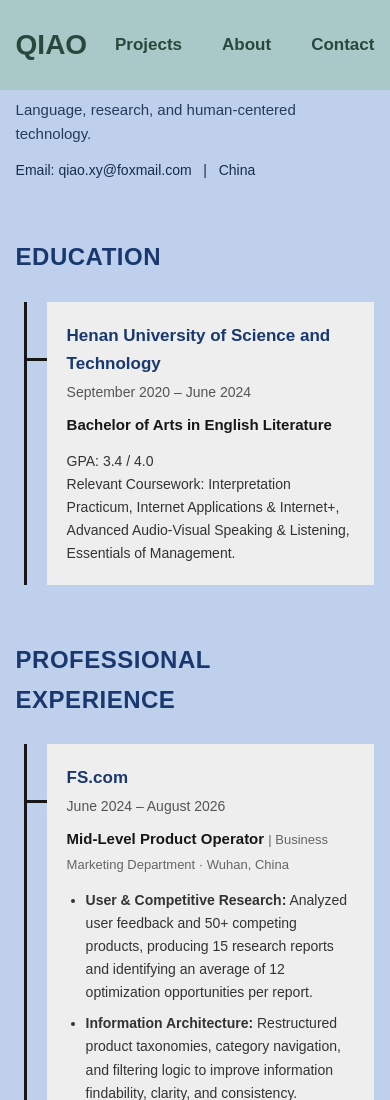
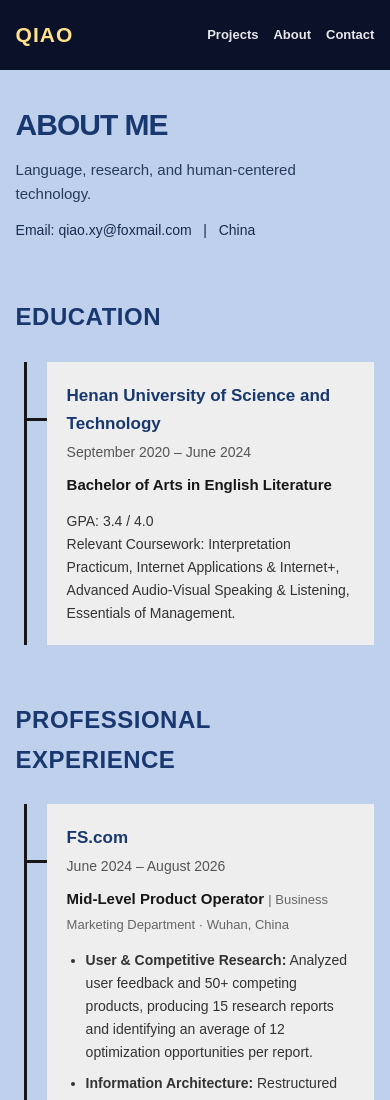
Before and after one commit to qiaoxy4/qiao, a plain HTML site: page about.html in a window 390 px wide. Shown: the top 1100 px of the page. Drawn offline with Linux system fonts and the light colour scheme.

Commit message:
Update about.html

```diff
--- a/about.html
+++ b/about.html
@@ -5,6 +5,7 @@
   <meta charset="UTF-8">
   <meta name="viewport" content="width=device-width, initial-scale=1.0">
   <title>About | Qiao</title>
+
   <style>
     * {
       box-sizing: border-box;
@@ -19,10 +20,52 @@
       line-height: 1.65;
     }
 
+    /* NAVIGATION BAR */
+    .site-header {
+      width: 100%;
+      height: 80px;
+      padding: 0 5%;
+      background: #0a1128;
+      display: flex;
+      justify-content: space-between;
+      align-items: center;
+      position: fixed;
+      top: 0;
+      left: 0;
+      z-index: 1000;
+    }
+
+    .site-logo {
+      color: #ffe28a;
+      font-size: 27px;
+      font-weight: 800;
+      text-decoration: none;
+      letter-spacing: 1px;
+    }
+
+    .site-nav {
+      display: flex;
+      align-items: center;
+      gap: 38px;
+    }
+
+    .site-nav a {
+      color: #e5e7eb;
+      font-size: 16px;
+      font-weight: 600;
+      text-decoration: none;
+      transition: color 0.3s ease;
+    }
+
+    .site-nav a:hover {
+      color: #ffe28a;
+    }
+
+    /* MAIN CONTENT */
     .about-container {
       width: min(1100px, 90%);
       margin: 0 auto;
-      padding: 65px 0 90px;
+      padding: 115px 0 90px;
     }
 
     .page-header {
@@ -70,6 +113,7 @@
       text-transform: uppercase;
     }
 
+    /* TIMELINE */
     .timeline {
       position: relative;
       margin-left: 30px;
@@ -151,6 +195,7 @@
       color: #d52d25;
     }
 
+    /* PROJECTS */
     .project-card {
       background: #eeeeee;
       padding: 25px 30px;
@@ -175,6 +220,7 @@
       color: #333;
     }
 
+    /* SKILLS */
     .skills-card {
       background: #eeeeee;
       padding: 28px 30px;
@@ -200,6 +246,7 @@
       color: #333;
     }
 
+    /* BACK TO HOME */
     .back-link {
       display: inline-block;
       margin-top: 25px;
@@ -213,10 +260,28 @@
       color: #d52d25;
     }
 
+    /* MOBILE */
     @media (max-width: 650px) {
+      .site-header {
+        height: 70px;
+        padding: 0 4%;
+      }
+
+      .site-logo {
+        font-size: 21px;
+      }
+
+      .site-nav {
+        gap: 15px;
+      }
+
+      .site-nav a {
+        font-size: 13px;
+      }
+
       .about-container {
         width: 92%;
-        padding-top: 40px;
+        padding-top: 100px;
       }
 
       .page-header h1 {
@@ -250,43 +315,12 @@
         white-space: normal;
       }
     }
-  .site-header {
-  width: 100%;
-  height: 90px;
-  padding: 0 4%;
-  background: #A9C9C8;
-  display: flex;
-  justify-content: space-between;
-  align-items: center;
-  position: fixed;
-  top: 0;
-  left: 0;
-  z-index: 100;
-}
-
-.site-logo {
-  color: #29483D;
-  font-size: 28px;
-  font-weight: 800;
-  text-decoration: none;
-}
-
-.site-nav {
-  display: flex;
-  align-items: center;
-  gap: 40px;
-}
-
-.site-nav a {
-  color: #29483D;
-  font-size: 17px;
-  font-weight: 600;
-  text-decoration: none;
-}</style>
+  </style>
 </head>
 
 <body>
- <!-- NAVIGATION BAR -->
+
+  <!-- NAVIGATION BAR -->
   <header class="site-header">
     <a href="index.html" class="site-logo">QIAO</a>
 
@@ -296,6 +330,7 @@
       <a href="index.html#contact">Contact</a>
     </nav>
   </header>
+
   <main class="about-container">
 
     <!-- PAGE INTRO -->
@@ -312,13 +347,11 @@
       </div>
     </header>
 
-
     <!-- EDUCATION -->
     <section class="resume-section">
       <h2 class="section-title">Education</h2>
 
       <div class="timeline">
-
         <article class="timeline-item">
           <div class="item-top">
             <h3 class="item-title">
@@ -340,10 +373,8 @@
             Essentials of Management.
           </p>
         </article>
-
       </div>
     </section>
-
 
     <!-- PROFESSIONAL EXPERIENCE -->
     <section class="resume-section">
@@ -409,7 +440,6 @@
           </div>
         </article>
 
-
         <!-- AIMIX -->
         <article class="timeline-item">
           <div class="item-top">
@@ -444,7 +474,6 @@
       </div>
     </section>
 
-
     <!-- RESEARCH EXPERIENCE -->
     <section class="resume-section">
       <h2 class="section-title">Research Experience</h2>
@@ -453,9 +482,7 @@
 
         <article class="timeline-item">
           <div class="item-top">
-            <h3 class="item-title">
-              Undergraduate Thesis
-            </h3>
+            <h3 class="item-title">Undergraduate Thesis</h3>
             <span class="item-date">October 2023 – June 2024</span>
           </div>
 
@@ -473,12 +500,9 @@
           </p>
         </article>
 
-
         <article class="timeline-item">
           <div class="item-top">
-            <h3 class="item-title">
-              Linguistics Research Project
-            </h3>
+            <h3 class="item-title">Linguistics Research Project</h3>
           </div>
 
           <p class="item-subtitle">
@@ -495,12 +519,9 @@
           </p>
         </article>
 
-
         <article class="timeline-item">
           <div class="item-top">
-            <h3 class="item-title">
-              Linguistics Research Project
-            </h3>
+            <h3 class="item-title">Linguistics Research Project</h3>
           </div>
 
           <p class="item-subtitle">
@@ -519,7 +540,6 @@
       </div>
     </section>
 
-
     <!-- SELECTED PROJECTS -->
     <section class="resume-section">
       <h2 class="section-title">Selected Projects</h2>
@@ -530,9 +550,7 @@
           <span class="accent">| 1st Place in Class</span>
         </h3>
 
-        <p class="project-meta">
-          Entrepreneurship Project
-        </p>
+        <p class="project-meta">Entrepreneurship Project</p>
 
         <p>
           Conducted market and user research to understand
@@ -547,16 +565,13 @@
           to flexible pickup arrangements.
         </p>
       </article>
-
     </section>
-
 
     <!-- LEADERSHIP EXPERIENCE -->
     <section class="resume-section">
       <h2 class="section-title">Leadership Experience</h2>
 
       <div class="timeline">
-
         <article class="timeline-item">
           <div class="item-top">
             <h3 class="item-title">
@@ -564,9 +579,7 @@
             </h3>
           </div>
 
-          <p class="item-subtitle">
-            Editorial Team Member
-          </p>
+          <p class="item-subtitle">Editorial Team Member</p>
 
           <p class="item-description">
             Covered university events and academic activities,
@@ -575,10 +588,8 @@
             and official social media channels.
           </p>
         </article>
-
       </div>
     </section>
-
 
     <!-- SKILLS -->
     <section class="resume-section">
@@ -614,7 +625,6 @@
       </div>
     </section>
 
-
     <!-- BACK TO HOME -->
     <a href="index.html" class="back-link">
       ← Back to Home
```
